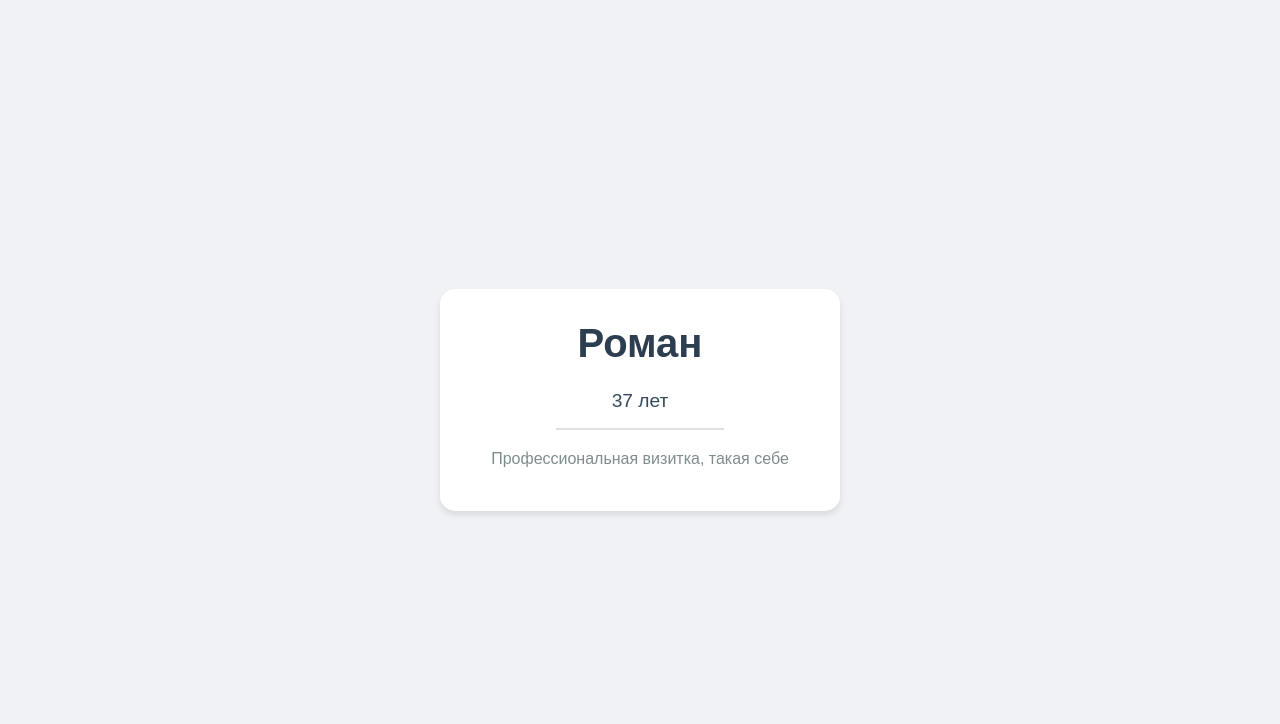
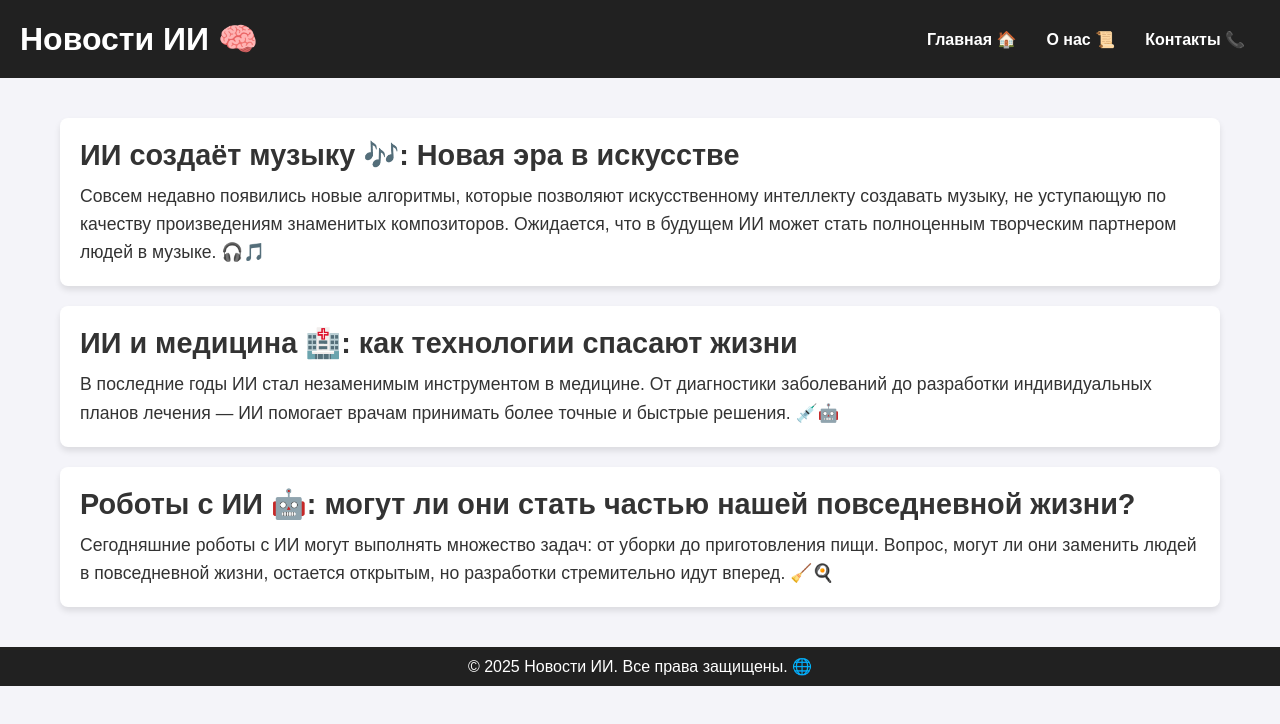
Before and after one commit to RomanTrunov/GitHubLearn-les3, a plain HTML site: page index.html in a window 1280 px wide. Drawn offline with Linux system fonts and the light colour scheme.

```diff
--- a/index.html
+++ b/index.html
@@ -3,21 +3,49 @@
 <head>
     <meta charset="UTF-8">
     <meta name="viewport" content="width=device-width, initial-scale=1.0">
-    <title>Визитка - Роман</title>
+    <meta http-equiv="X-UA-Compatible" content="ie=edge">
+    <title>Новости об Искусственном Интеллекте 🤖</title>
     <link rel="stylesheet" href="styles.css">
 </head>
 <body>
-    <div class="card">
-        <div class="card-content">
-            <h1>Роман</h1>
-            <div class="info">
-                <p class="age">37 лет</p>
-                <div class="separator"></div>
-                <div class="contact-info">
-                    <p>Профессиональная визитка, такая себе</p>
-                </div>
-            </div>
+    <header>
+        <div class="container">
+            <h1>Новости ИИ 🧠</h1>
+            <nav>
+                <ul>
+                    <li><a href="#">Главная 🏠</a></li>
+                    <li><a href="#">О нас 📜</a></li>
+                    <li><a href="#">Контакты 📞</a></li>
+                </ul>
+            </nav>
         </div>
-    </div>
+    </header>
+
+    <main>
+        <div class="container">
+            <section class="news">
+                <article>
+                    <h2>ИИ создаёт музыку 🎶: Новая эра в искусстве</h2>
+                    <p>Совсем недавно появились новые алгоритмы, которые позволяют искусственному интеллекту создавать музыку, не уступающую по качеству произведениям знаменитых композиторов. Ожидается, что в будущем ИИ может стать полноценным творческим партнером людей в музыке. 🎧🎵</p>
+                </article>
+
+                <article>
+                    <h2>ИИ и медицина 🏥: как технологии спасают жизни</h2>
+                    <p>В последние годы ИИ стал незаменимым инструментом в медицине. От диагностики заболеваний до разработки индивидуальных планов лечения — ИИ помогает врачам принимать более точные и быстрые решения. 💉🤖</p>
+                </article>
+
+                <article>
+                    <h2>Роботы с ИИ 🤖: могут ли они стать частью нашей повседневной жизни?</h2>
+                    <p>Сегодняшние роботы с ИИ могут выполнять множество задач: от уборки до приготовления пищи. Вопрос, могут ли они заменить людей в повседневной жизни, остается открытым, но разработки стремительно идут вперед. 🧹🍳</p>
+                </article>
+            </section>
+        </div>
+    </main>
+
+    <footer>
+        <div class="container">
+            <p>&copy; 2025 Новости ИИ. Все права защищены. 🌐</p>
+        </div>
+    </footer>
 </body>
 </html>
--- a/styles.css
+++ b/styles.css
@@ -6,65 +6,73 @@
 
 body {
     font-family: 'Arial', sans-serif;
-    background-color: #f0f2f5;
-    min-height: 100vh;
-    display: flex;
-    justify-content: center;
-    align-items: center;
+    background-color: #f4f4f9;
+    color: #333;
 }
 
-.card {
-    background-color: white;
-    border-radius: 15px;
-    box-shadow: 0 4px 6px rgba(0, 0, 0, 0.1);
-    width: 90%;
-    max-width: 400px;
-    padding: 2rem;
-    margin: 1rem;
+header {
+    background-color: #212121;
+    color: #fff;
+    padding: 20px 0;
 }
 
-.card-content {
+header .container {
+    display: flex;
+    justify-content: space-between;
+    align-items: center;
+    padding: 0 20px;
+}
+
+header h1 {
+    font-size: 2em;
+}
+
+nav ul {
+    list-style-type: none;
+    display: flex;
+}
+
+nav ul li {
+    margin: 0 15px;
+}
+
+nav ul li a {
+    text-decoration: none;
+    color: #fff;
+    font-weight: bold;
+}
+
+main .container {
+    max-width: 1200px;
+    margin: 40px auto;
+    padding: 0 20px;
+}
+
+.news article {
+    background-color: #fff;
+    margin-bottom: 20px;
+    padding: 20px;
+    border-radius: 8px;
+    box-shadow: 0 4px 6px rgba(0, 0, 0, 0.1);
+}
+
+.news h2 {
+    font-size: 1.8em;
+    margin-bottom: 10px;
+}
+
+.news p {
+    font-size: 1.1em;
+    line-height: 1.6;
+}
+
+footer {
+    background-color: #212121;
+    color: #fff;
+    padding: 10px 0;
     text-align: center;
 }
 
-h1 {
-    color: #2c3e50;
-    font-size: 2.5rem;
-    margin-bottom: 1rem;
+footer p {
+    font-size: 1em;
 }
-
-.info {
-    margin-top: 1.5rem;
-}
-
-.age {
-    font-size: 1.2rem;
-    color: #34495e;
-    margin-bottom: 1rem;
-}
-
-.separator {
-    height: 2px;
-    background-color: #e0e0e0;
-    margin: 1rem auto;
-    width: 50%;
-}
-
-.contact-info {
-    color: #7f8c8d;
-    line-height: 1.6;
-}
-
-.contact-info p {
-    margin: 0.5rem 0;
-}
-
-@media (max-width: 480px) {
-    .card {
-        padding: 1.5rem;
-    }
-
-    h1 {
-        font-size: 2rem;
-    }
-}
```
Also changed, not shown: 1 other file.
